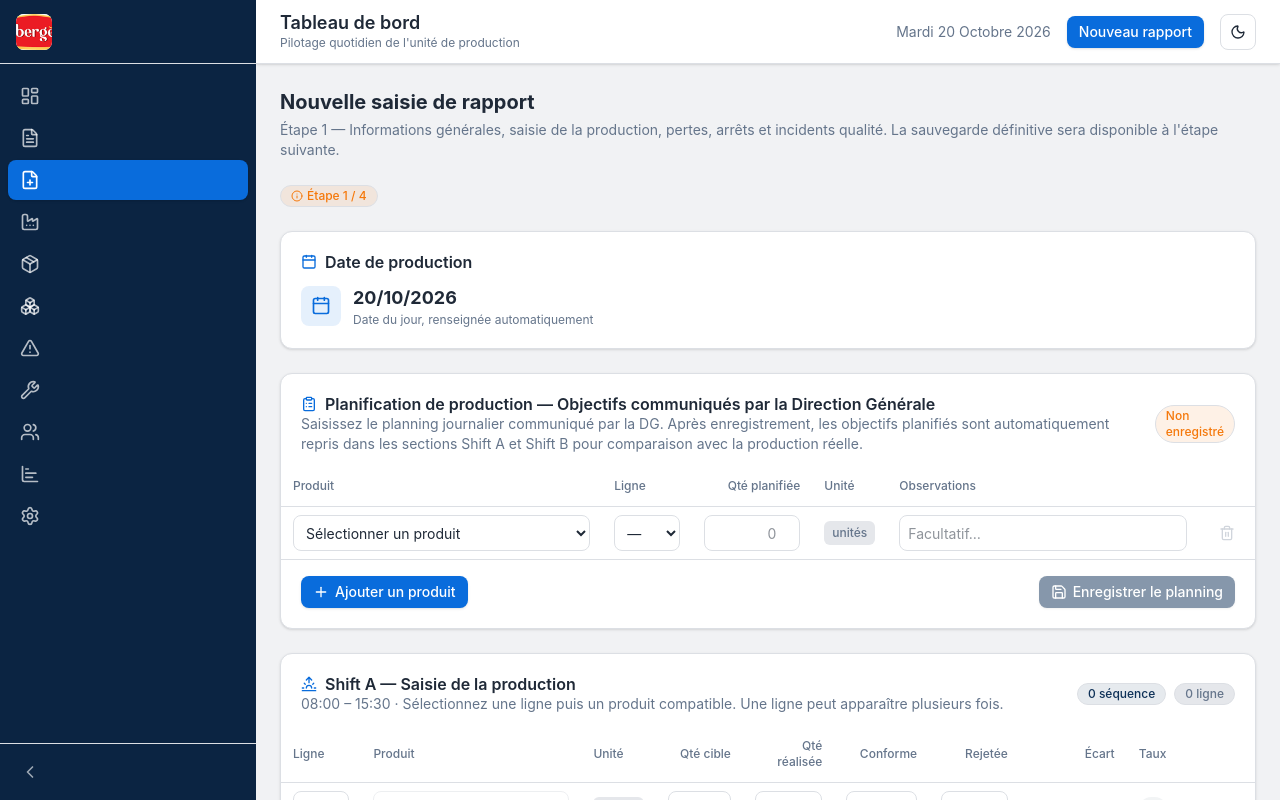
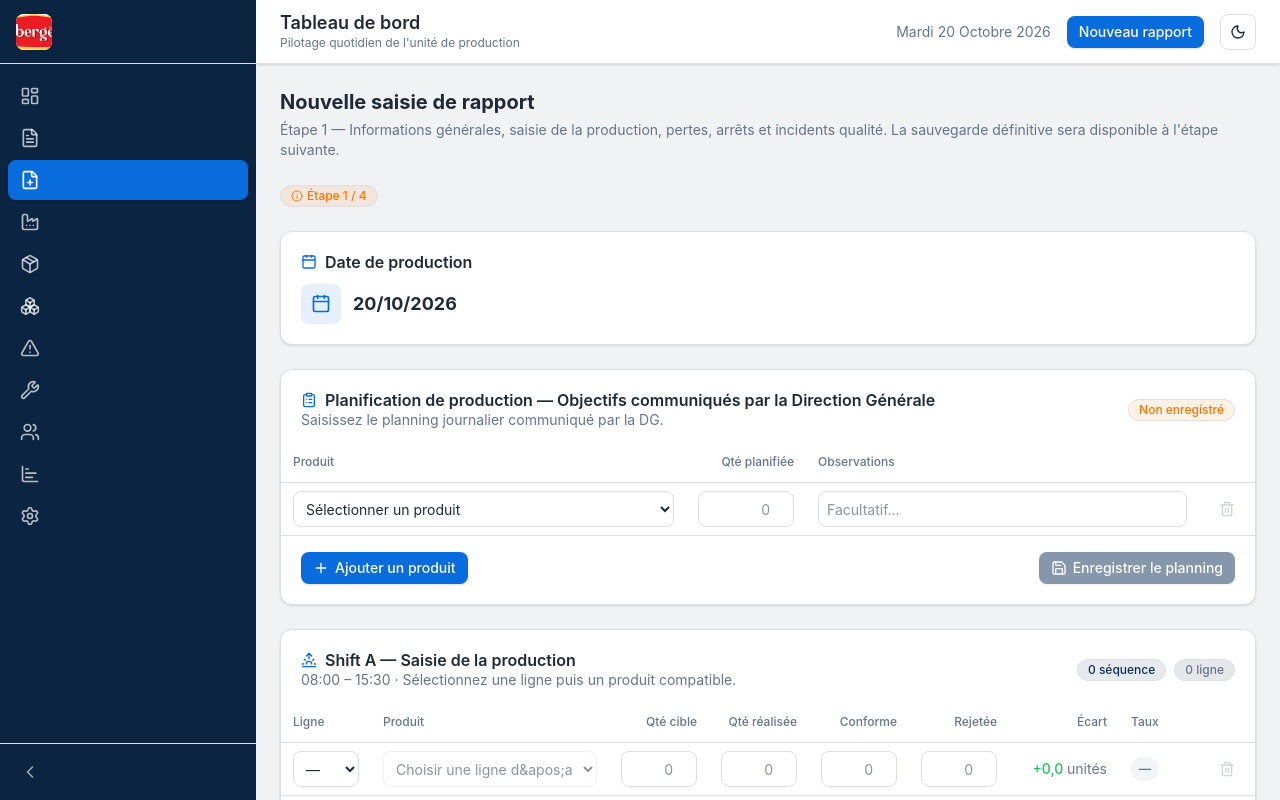
Before and after one commit to KOussama16/Rapport-Journalier, a Next.js app: page /nouvelle-saisie in a window 1280 px wide. Shown: the top 800 px of the page. Built offline with nearby package versions, Linux system fonts and the light colour scheme.

Commit message:
Remove Unité column and old text

```diff
--- a/src/app/nouvelle-saisie/page.tsx
+++ b/src/app/nouvelle-saisie/page.tsx
@@ -687,7 +687,6 @@ export default function NouvelleSaisiePage() {
             </div>
             <div>
               <p className="text-lg font-bold text-foreground">{dateDisplay}</p>
-              <p className="text-xs text-muted-foreground">Date du jour, renseignée automatiquement</p>
             </div>
           </div>
         </CardContent>
@@ -702,7 +701,7 @@ export default function NouvelleSaisiePage() {
                 <ClipboardList className="h-4 w-4 text-secondary" /> Planification de production — Objectifs communiqués par la Direction Générale
               </CardTitle>
               <CardDescription>
-                Saisissez le planning journalier communiqué par la DG. Après enregistrement, les objectifs planifiés sont automatiquement repris dans les sections Shift A et Shift B pour comparaison avec la production réelle.
+                Saisissez le planning journalier communiqué par la DG.
               </CardDescription>
             </div>
             <div className="hidden items-center gap-2 sm:flex">
@@ -727,13 +726,11 @@ export default function NouvelleSaisiePage() {
                   </Button>
                 </div>
                 <div className="overflow-x-auto">
-                  <table className="w-full text-sm min-w-[640px]">
+                  <table className="w-full text-sm min-w-[480px]">
                     <thead>
                       <tr className="border-b border-border text-left text-xs text-muted-foreground">
                         <th className="px-3 py-2 font-medium">Produit</th>
-                        <th className="px-3 py-2 font-medium w-[90px]">Ligne</th>
                         <th className="px-3 py-2 text-right font-medium w-[120px]">Qté planifiée</th>
-                        <th className="px-3 py-2 font-medium w-[70px]">Unité</th>
                         <th className="px-3 py-2 font-medium">Observations</th>
                       </tr>
                     </thead>
@@ -743,9 +740,7 @@ export default function NouvelleSaisiePage() {
                         return (
                           <tr key={r.id} className="border-b border-border/50">
                             <td className="px-3 py-2 font-medium">{product?.name ?? r.productId}</td>
-                            <td className="px-3 py-2">{r.line || "—"}</td>
                             <td className="px-3 py-2 text-right font-semibold">{formatNumber(r.plannedQty, 1)}</td>
-                            <td className="px-3 py-2">{UNIT_LABELS[r.unit]}</td>
                             <td className="px-3 py-2 text-muted-foreground">{r.observations || "—"}</td>
                           </tr>
                         );
@@ -758,13 +753,11 @@ export default function NouvelleSaisiePage() {
           ) : (
             <>
               <div className="overflow-x-auto">
-                <table className="w-full text-sm min-w-[760px]">
+                <table className="w-full text-sm min-w-[560px]">
                   <thead>
                     <tr className="border-b border-border text-left text-xs text-muted-foreground">
                       <th className="px-3 py-3 font-medium min-w-[220px]">Produit</th>
-                      <th className="px-3 py-3 font-medium w-[90px]">Ligne</th>
                       <th className="px-3 py-3 text-right font-medium w-[120px]">Qté planifiée</th>
-                      <th className="px-3 py-3 font-medium w-[70px]">Unité</th>
                       <th className="px-3 py-3 font-medium min-w-[180px]">Observations</th>
                       <th className="px-3 py-3 font-medium w-[44px]" />
                     </tr>
@@ -793,18 +786,6 @@ export default function NouvelleSaisiePage() {
                             )}
                           </td>
                           <td className="px-3 py-2">
-                            <select
-                              value={r.line}
-                              onChange={(e) => changePlanningLine(r.id, e.target.value as ProductionLine)}
-                              className={selCls}
-                            >
-                              <option value="">—</option>
-                              {PRODUCTION_LINES.map((l) => (
-                                <option key={l} value={l}>{l}</option>
-                              ))}
-                            </select>
-                          </td>
-                          <td className="px-3 py-2">
                             <input
                               type="number"
                               min={0}
@@ -814,11 +795,6 @@ export default function NouvelleSaisiePage() {
                               onChange={(e) => updatePlanningRow(r.id, { plannedQty: clampNonNeg(e.target.value) })}
                               className="h-9 w-full rounded-lg border border-border bg-card px-2 text-right text-sm text-foreground transition-colors focus:border-ring focus:outline-none focus:ring-1 focus:ring-ring"
                             />
-                          </td>
-                          <td className="px-3 py-2">
-                            <span className="inline-flex rounded-md bg-muted px-2 py-1 text-xs font-medium text-muted-foreground">
-                              {UNIT_LABELS[r.unit]}
-                            </span>
                           </td>
                           <td className="px-3 py-2">
                             <input
@@ -879,7 +855,7 @@ export default function NouvelleSaisiePage() {
                     <Icon className="h-4 w-4 text-secondary" /> {table.label} — Saisie de la production
                   </CardTitle>
                   <CardDescription>
-                    {table.start} – {table.end} · Sélectionnez une ligne puis un produit compatible. Une ligne peut apparaître plusieurs fois.
+                    {table.start} – {table.end} · Sélectionnez une ligne puis un produit compatible.
                   </CardDescription>
                 </div>
                 <div className="hidden items-center gap-2 sm:flex">
@@ -890,12 +866,11 @@ export default function NouvelleSaisiePage() {
             </CardHeader>
             <CardContent className="px-0">
               <div className="overflow-x-auto">
-                <table className="w-full text-sm min-w-[900px]">
+                <table className="w-full text-sm min-w-[830px]">
                   <thead>
                     <tr className="border-b border-border text-left text-xs text-muted-foreground">
                       <th className="px-3 py-3 font-medium w-[90px]">Ligne</th>
                       <th className="px-3 py-3 font-medium min-w-[220px]">Produit</th>
-                      <th className="px-3 py-3 font-medium w-[70px]">Unité</th>
                       <th className="px-3 py-3 text-right font-medium w-[100px]">Qté cible</th>
                       <th className="px-3 py-3 text-right font-medium w-[100px]">Qté réalisée</th>
                       <th className="px-3 py-3 text-right font-medium w-[100px]">Conforme</th>
@@ -953,11 +928,6 @@ export default function NouvelleSaisiePage() {
                             )}
                           </td>
                           <td className="px-3 py-2">
-                            <span className="inline-flex rounded-md bg-muted px-2 py-1 text-xs font-medium text-muted-foreground">
-                              {UNIT_LABELS[r.unit]}
-                            </span>
-                          </td>
-                          <td className="px-3 py-2">
                             <NumInput value={r.target} onChange={(v) => updateRow(key, r.id, { target: v })} />
                           </td>
                           <td className="px-3 py-2">
```
